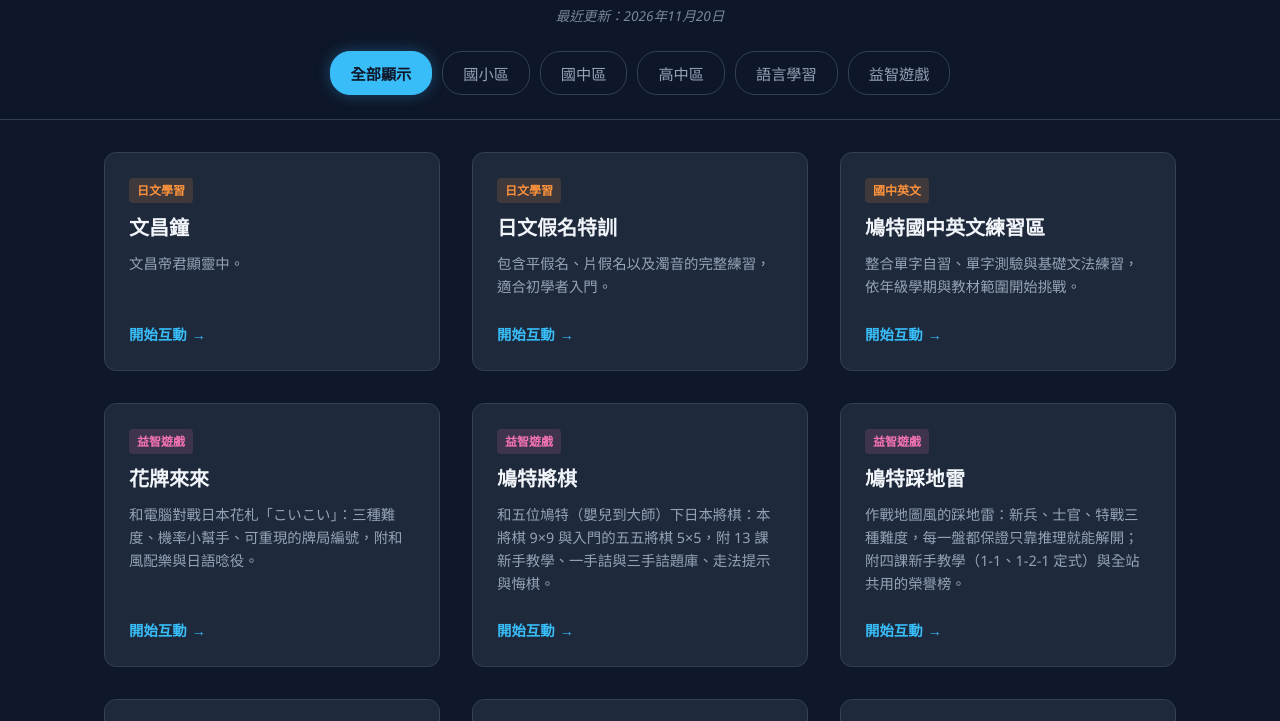
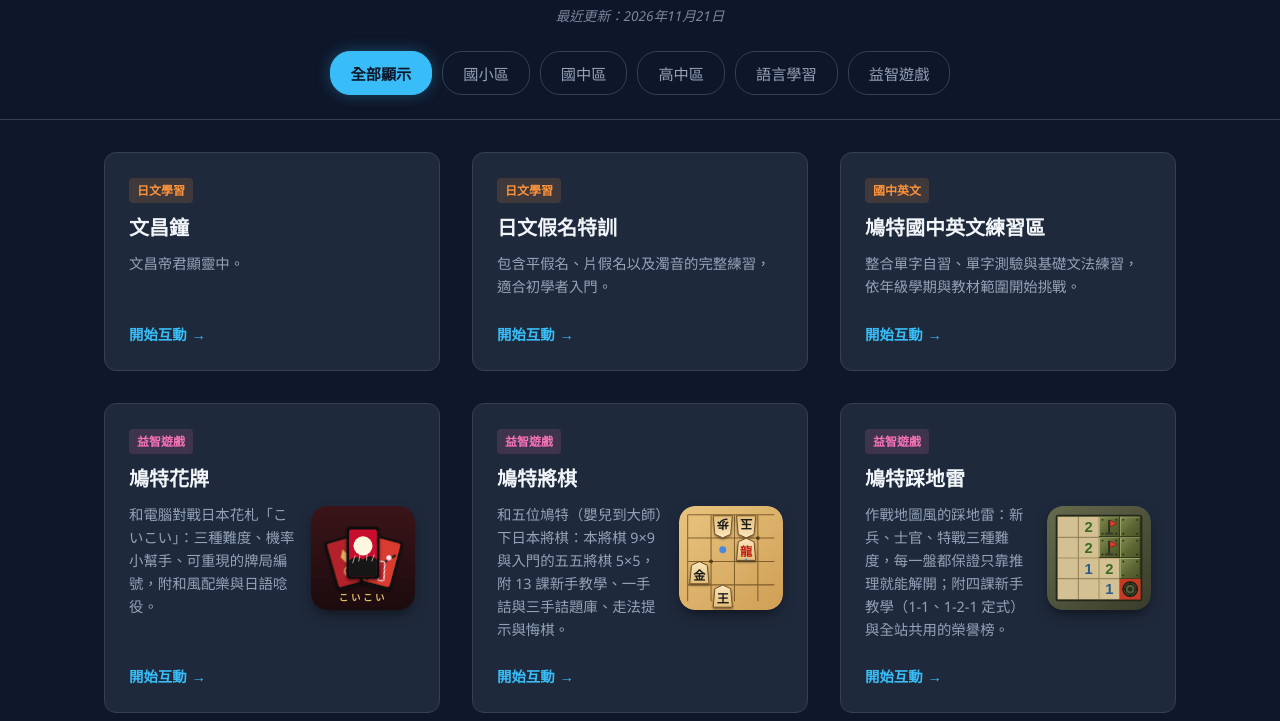
Before and after one commit to JutorLiao-1991/my-math-site, a plain HTML site: page index.html in a window 1280 px wide. Shown: the part 73-794 px from the top of the page. Drawn offline with Linux system fonts and the light colour scheme.

Commit message:
花牌來來改名為鳩特花牌；益智遊戲卡片加上示意圖
Co-Authored-By: Claude Opus 5.5 <noreply@anthropic.com>
Claude-Session: https://claude.ai/code/session_01PdMfdk3GBuXQyJBMAct5C1

```diff
--- a/data.js
+++ b/data.js
@@ -1,6 +1,6 @@
 // --- 網站設定區 ---
 const siteConfig = {
-    lastUpdated: "2026年11月20日"
+    lastUpdated: "2026年11月21日"
 };
 
 // --- 課程資料區 ---
@@ -30,9 +30,10 @@ const lessonData = [
         desc: "整合單字自習、單字測驗與基礎文法練習，依年級學期與教材範圍開始挑戰。"
     },
     {
-        title: "花牌來來",
+        title: "鳩特花牌",
         category: "games",
         url: "games/hanafuda_koikoi.html",
+        thumb: "games/thumbs/hanafuda.svg",
         tagClass: "game",
         tagName: "益智遊戲",
         desc: "和電腦對戰日本花札「こいこい」：三種難度、機率小幫手、可重現的牌局編號，附和風配樂與日語唸役。"
@@ -41,6 +42,7 @@ const lessonData = [
         title: "鳩特將棋",
         category: "games",
         url: "games/shogi.html",
+        thumb: "games/thumbs/shogi.svg",
         tagClass: "game",
         tagName: "益智遊戲",
         desc: "和五位鳩特（嬰兒到大師）下日本將棋：本將棋 9×9 與入門的五五將棋 5×5，附 13 課新手教學、一手詰與三手詰題庫、走法提示與悔棋。"
@@ -49,6 +51,7 @@ const lessonData = [
         title: "鳩特踩地雷",
         category: "games",
         url: "games/minesweeper.html",
+        thumb: "games/thumbs/minesweeper.svg",
         tagClass: "game",
         tagName: "益智遊戲",
         desc: "作戰地圖風的踩地雷：新兵、士官、特戰三種難度，每一盤都保證只靠推理就能解開；附四課新手教學（1-1、1-2-1 定式）與全站共用的榮譽榜。"
--- a/home_menu.js
+++ b/home_menu.js
@@ -11,7 +11,8 @@
   const lessons = typeof lessonData === 'undefined' ? [] : lessonData;
   lessons.forEach(lesson => {
     const a = document.createElement('a'); a.href = lesson.url; a.className = 'card'; a.dataset.category = lesson.category;
-    a.innerHTML = `<div class="card-body"><div class="tags"><span class="tag ${lesson.tagClass}">${lesson.tagName}</span></div><h3 class="card-title">${lesson.title}</h3><p class="card-desc">${lesson.desc}</p><div class="card-footer">開始互動 <span class="arrow">→</span></div></div>`;
+    const main = `<div class="tags"><span class="tag ${lesson.tagClass}">${lesson.tagName}</span></div><h3 class="card-title">${lesson.title}</h3><p class="card-desc">${lesson.desc}</p><div class="card-footer">開始互動 <span class="arrow">→</span></div>`;
+    a.innerHTML = lesson.thumb ? `<div class="card-body has-thumb"><div class="card-main">${main}</div><img class="card-thumb" src="${lesson.thumb}" alt="${lesson.title}示意圖" loading="lazy" width="104" height="104"></div>` : `<div class="card-body">${main}</div>`;
     $('card-container').append(a);
   });
   function apply() {
--- a/index.html
+++ b/index.html
@@ -48,6 +48,11 @@
         .tag.game { background: rgba(244, 114, 182, 0.15); color: #f472b6; }
 
         .card-title { color: var(--text-main); font-size: 1.25rem; margin-bottom: 0.5rem; }
+        .card-body.has-thumb { flex-direction: row; align-items: center; gap: 1rem; }
+        .card-main { display: flex; flex-direction: column; flex: 1; min-width: 0; align-self: stretch; }
+        .card-thumb { flex: none; width: 104px; height: 104px; border-radius: 16px; box-shadow: 0 6px 14px -4px rgba(0, 0, 0, 0.6); transition: var(--transition); }
+        .card:hover .card-thumb { transform: rotate(-3deg) scale(1.05); }
+        @media (max-width: 480px) { .card-thumb { width: 84px; height: 84px; border-radius: 14px; } }
         .card-desc { color: var(--text-sub); font-size: 0.9rem; margin-bottom: 1.5rem; flex-grow: 1; }
         .card-footer { margin-top: auto; display: flex; align-items: center; color: var(--accent); font-size: 0.9rem; font-weight: 600; }
         .arrow { margin-left: 5px; transition: transform 0.2s; }
```
Also changed, not shown: games/hanafuda_koikoi.html (+4 -4 lines), games/thumbs/hanafuda.svg (added), games/thumbs/minesweeper.svg (added), games/thumbs/shogi.svg (added), 1 other file.
